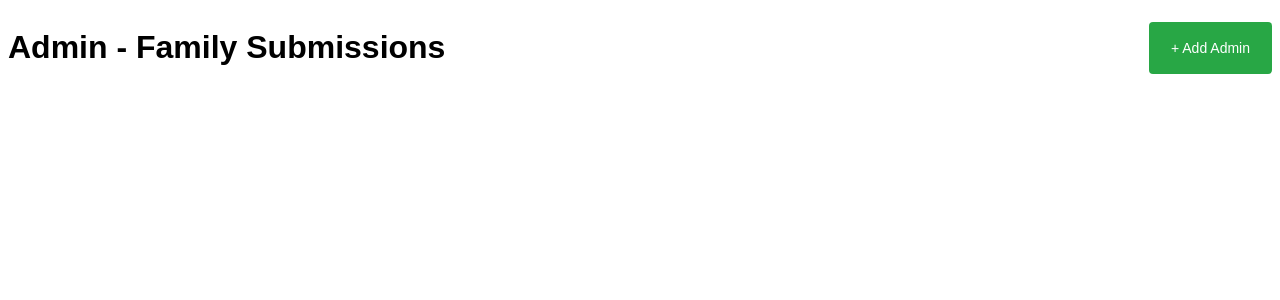
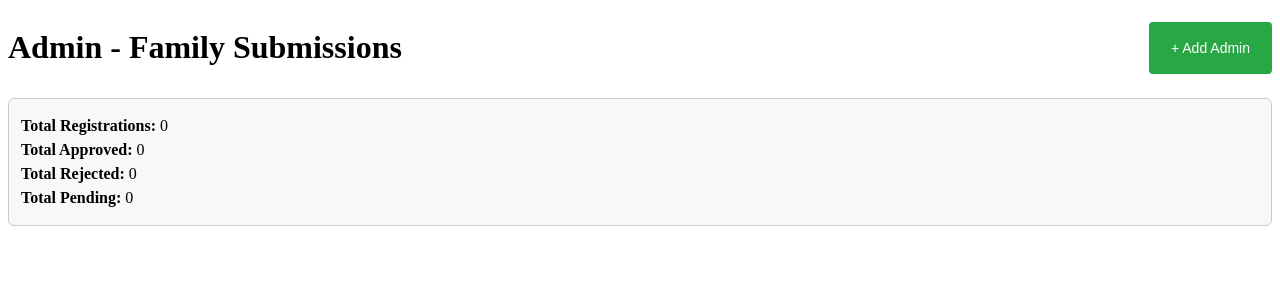
Before and after one commit to skumar7-c/family_registration_project, a Node server app: template backend/views/admin.ejs in a window 1280 px wide. Shown: the top 300 px of the page. Run offline with Node 20, Linux system fonts and the light colour scheme; the template is opened without the code that fills it, so the values that code supplies are empty; some libraries are stand-ins or nearby versions.

Commit message:
admin.ejs

```diff
--- a/backend/views/admin.ejs
+++ b/backend/views/admin.ejs
@@ -4,14 +4,27 @@
   <title>Admin Panel</title>
   <style>
     body {
-      font-family: Arial, sans-serif;
+      font-family: Arial, sans-serif ,;
     }
 
     .header {
       display: flex;
       justify-content: space-between;
       align-items: center;
+      margin-bottom: 10px;
+    }
+
+    .summary {
       margin-bottom: 20px;
+      background-color: #f8f8f8;
+      padding: 12px;
+      border: 1px solid #ccc;
+      border-radius: 6px;
+    }
+
+    .summary p {
+      margin: 6px 0;
+      font-size: 16px;
     }
 
     .family-container {
@@ -65,12 +78,21 @@
 </head>
 <body>
 
-  <!-- Header with title and Add Admin button -->
+  <!-- Header -->
   <div class="header">
     <h1>Admin - Family Submissions</h1>
     <button class="add-admin-btn" onclick="handleAddAdmin()">+ Add Admin</button>
   </div>
 
+  <!-- Summary -->
+  <div class="summary" id="summary-stats">
+    <p><strong>Total Registrations:</strong> 0</p>
+    <p><strong>Total Approved:</strong> 0</p>
+    <p><strong>Total Rejected:</strong> 0</p>
+    <p><strong>Total Pending:</strong> 0</p>
+  </div>
+
+  <!-- Family Containers -->
   <div id="families"></div>
 
   <script>
@@ -78,9 +100,18 @@
       const res = await fetch('/admin/families');
       const data = await res.json();
       const container = document.getElementById('families');
+      const summary = document.getElementById('summary-stats');
       container.innerHTML = '';
 
+      let approved = 0;
+      let rejected = 0;
+      let pending = 0;
+
       data.forEach((family, index) => {
+        if (family.status === 'approved') approved++;
+        else if (family.status === 'rejected') rejected++;
+        else pending++;
+
         const div = document.createElement('div');
         div.classList.add('family-container');
 
@@ -125,6 +156,13 @@
 
         container.appendChild(div);
       });
+
+      summary.innerHTML = `
+        <p><strong>Total Registrations:</strong> ${data.length}</p>
+        <p><strong>Total Approved:</strong> ${approved}</p>
+        <p><strong>Total Rejected:</strong> ${rejected}</p>
+        <p><strong>Total Pending:</strong> ${pending}</p>
+      `;
     }
 
     function toggleDetails(index) {
@@ -143,8 +181,6 @@
 
     function handleAddAdmin() {
       alert('🔒 Add Admin functionality coming soon.');
-      // Optionally redirect to /add-admin.html
-      // window.location.href = '/add-admin.html';
     }
 
     fetchFamilies();
```
